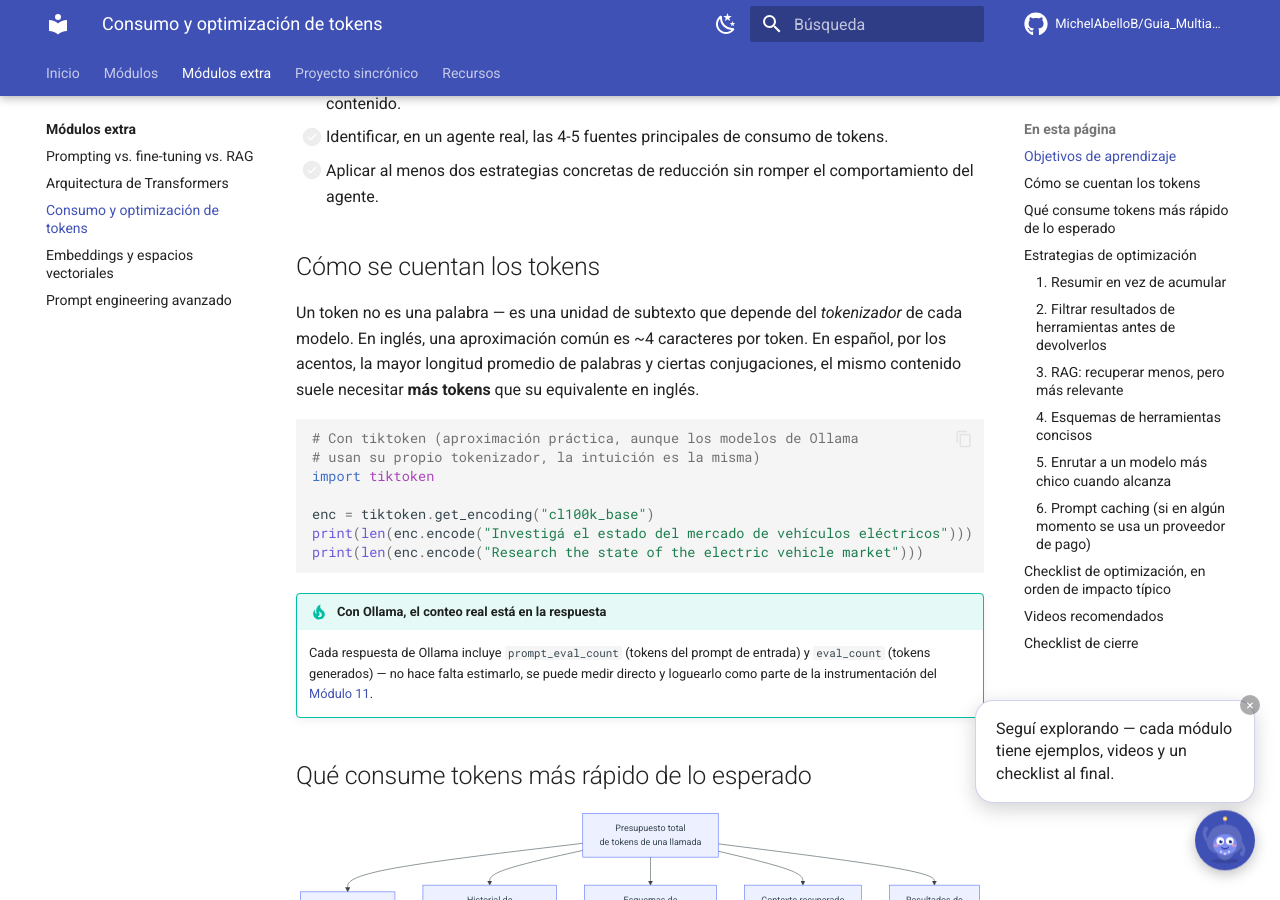
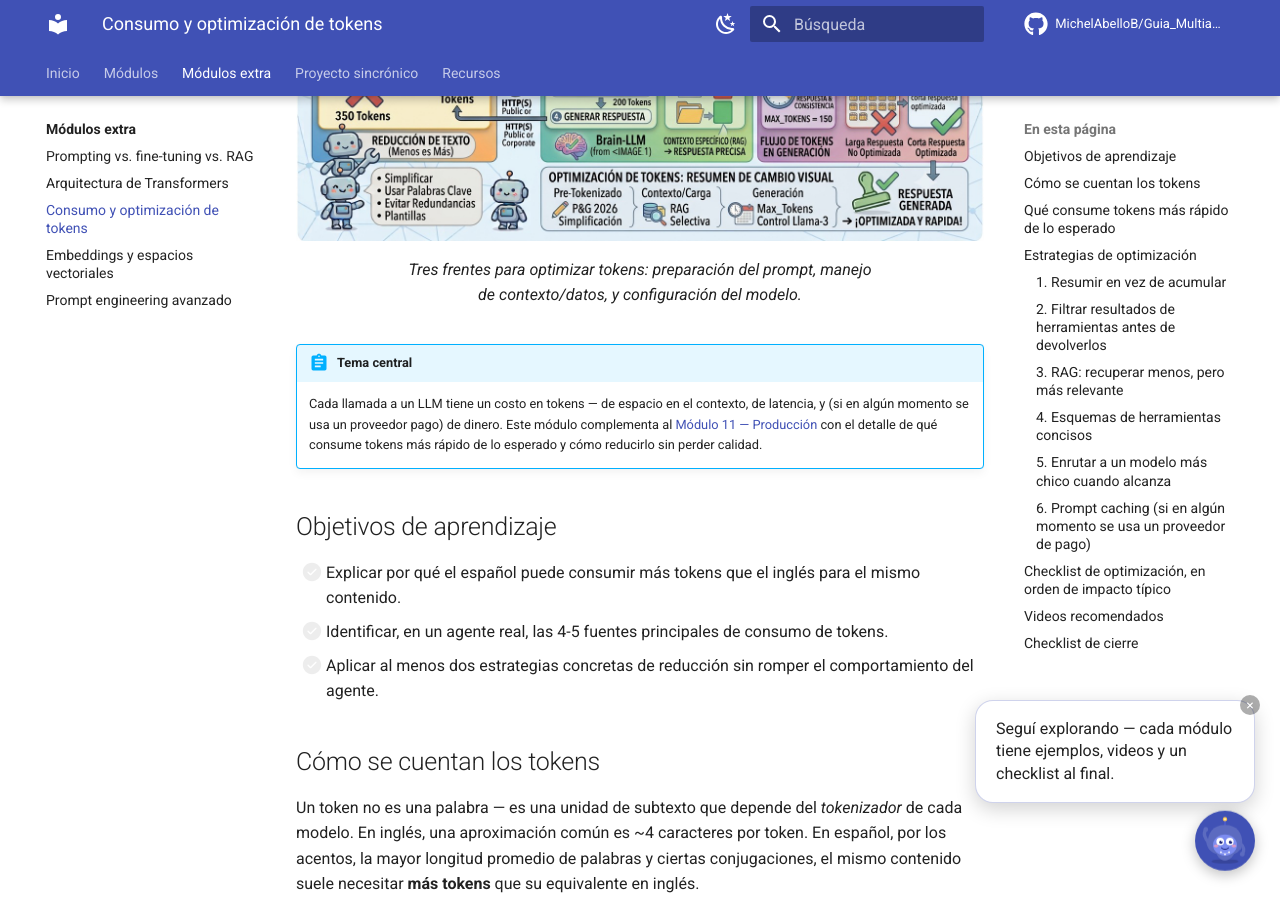
Before and after one commit to MichelAbelloB/Guia_Multiagente, an MkDocs documentation site: the page built from docs/extra/optimizacion-tokens.md, in a window 1280 px wide and 900 px high, scrolled down 378 px. Built offline with MkDocs 1.6.1 and Material for MkDocs 9.7.7, drawn with Linux system fonts in a browser that asks for light colours; comment, search, counter and statistics services are not loaded.

Commit message:
agregar modulos extra con imagenes

```diff
--- a/docs/extra/optimizacion-tokens.md
+++ b/docs/extra/optimizacion-tokens.md
@@ -1,4 +1,9 @@
 # Consumo y optimización de tokens
+
+<figure markdown>
+![Cómo optimizar tokens en LLMs: preparación del prompt, manejo de contexto y datos, y configuración del modelo](../assets/img/optimizacion-tokens.jpeg)
+<figcaption>Tres frentes para optimizar tokens: preparación del prompt, manejo de contexto/datos, y configuración del modelo.</figcaption>
+</figure>
 
 !!! abstract "Tema central"
     Cada llamada a un LLM tiene un costo en tokens — de espacio en el contexto, de latencia, y (si en algún momento se usa un proveedor pago) de dinero. Este módulo complementa al [Módulo 11 — Producción](../modulos/11-produccion.md) con el detalle de qué consume tokens más rápido de lo esperado y cómo reducirlo sin perder calidad.
```
Also changed, not shown: docs/extra/prompting-vs-finetuning-vs-rag.md (+5 -0 lines), docs/assets/img/optimizacion-tokens.jpeg (added), docs/assets/img/prompt-vs-rag-vs-finetuning.jpeg (added), img/optimizacion de token.jpeg (added), img/pront vs rag vs fine tuning.jpeg (added).
